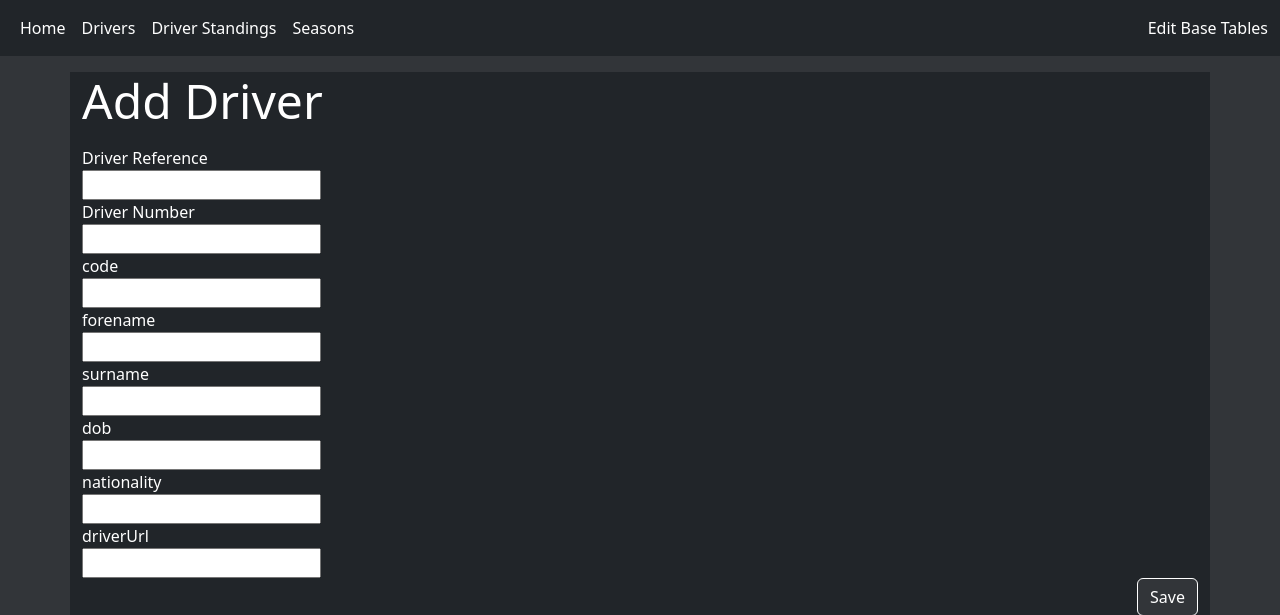
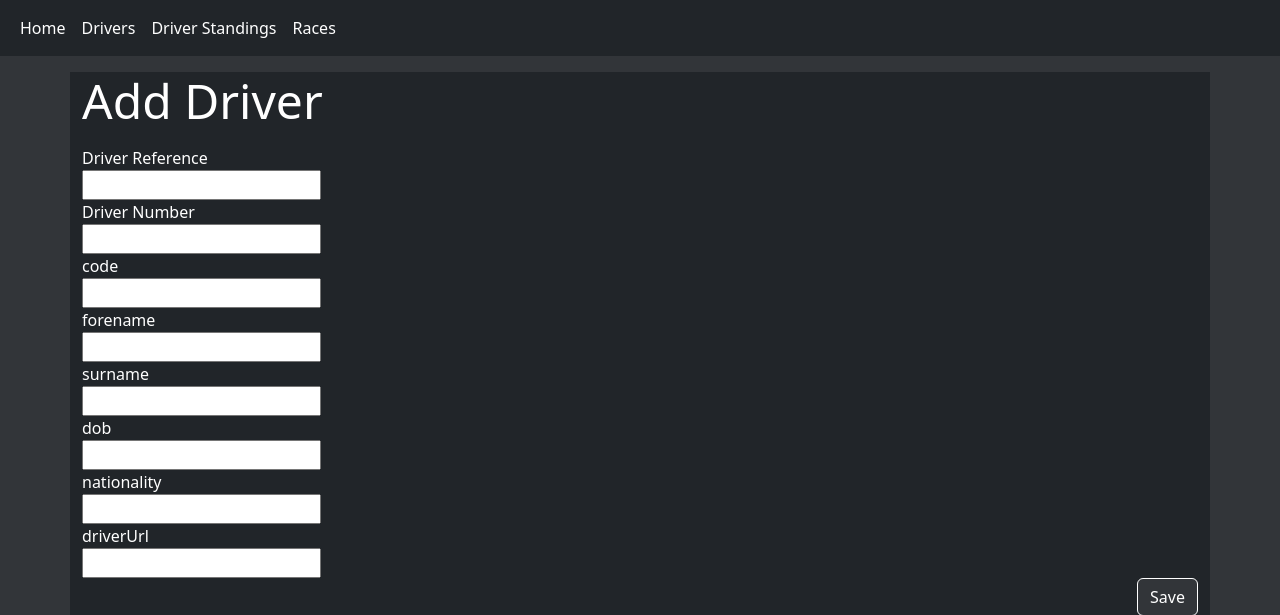
Before and after one commit to itudb2221/itudb2221, a Flask app: page /addDriver in a window 1280 px wide. Shown: the top 615 px of the page. Run offline with Flask 2, Linux system fonts and the light colour scheme.

Commit message:
Navigation bar update

```diff
--- a/templates/layout.html
+++ b/templates/layout.html
@@ -14,11 +14,9 @@
                     <li class="nav-item"><a class="nav-link text-white" href="{{ url_for('home_page') }}">Home</a> </li>
                     <li class="nav-item"><a class="nav-link text-white" href="{{ url_for('drivers_page') }}">Drivers</a> </li>
                     <li class="nav-item"><a class="nav-link text-white" href="{{ url_for('driver_standings_page') }}">Driver Standings</a> </li>
-                    <li class="nav-item"><a class="nav-link text-white" href="{{ url_for('seasons_page') }}">Seasons</a> </li>
+                    <li class="nav-item"><a class="nav-link text-white" href="{{ url_for('races_page') }}">Races</a> </li>
+                    <!-- <li class="nav-item"><a class="nav-link text-white" href="{{ url_for('seasons_page') }}">Seasons</a> </li> -->
                 </ul>
-                <span class="dropdown float-end text-white">
-                    <a class="dropdown-item" href="{{ url_for('edit_tables_page') }}">Edit Base Tables</a>
-                </span>
             </div>
         </nav>
         {%block content%}{%endblock%}
```
